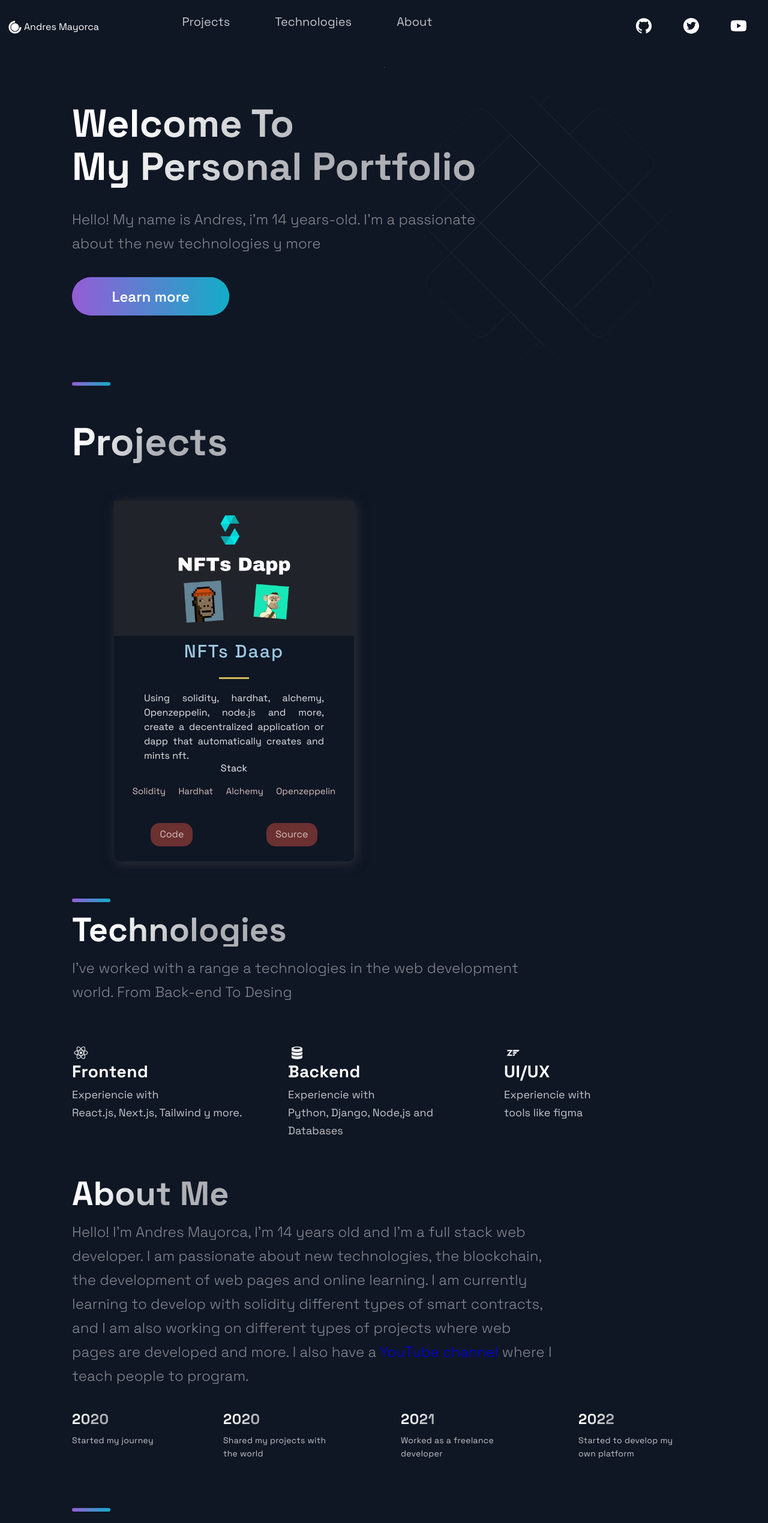
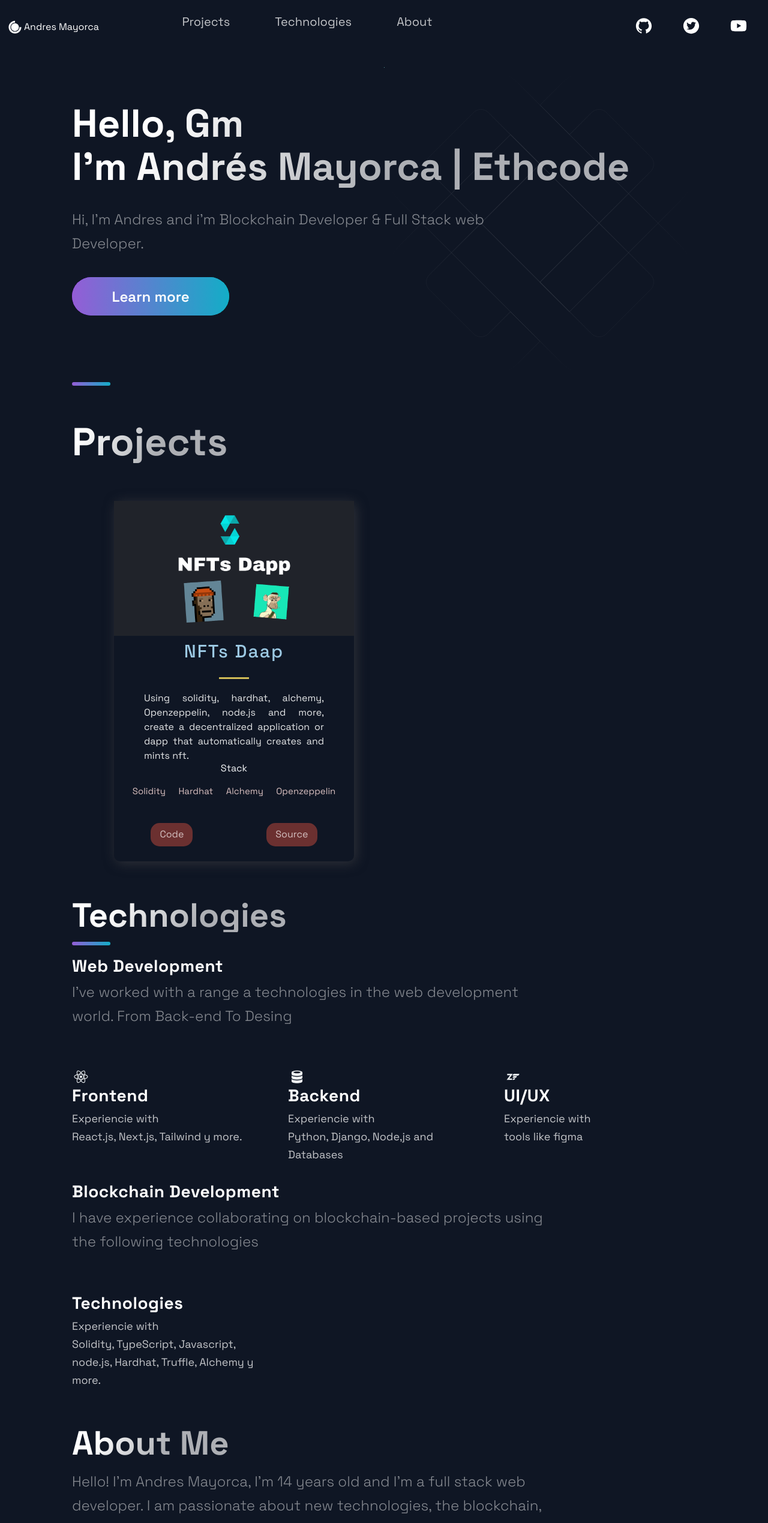
Before and after one commit to andresmayorca/andresmayorca-portfolio, a Next.js app: page / in a window 1280 px wide. Shown: the top 2539 px of the page at 60% size. Built offline with nearby package versions, Linux system fonts and the light colour scheme.

Commit message:
updating portfolio

```diff
--- a/src/components/Hero/Hero.js
+++ b/src/components/Hero/Hero.js
@@ -9,13 +9,13 @@ const Hero = () => (
     <title>Andres Mayorca</title>
     <LeftSection>
       <SectionTitle main center>
-        Welcome To <br />
-        My Personal Portfolio
+        Hello, Gm  <br />
+        I'm Andrés Mayorca | Ethcode
       </SectionTitle>
       <SectionText>
-        Hello! My name is Andres, i'm 14 years-old. I'm a passionate about the new technologies y more
+      Hi, I'm Andres and i'm Blockchain Developer & Full Stack web Developer.
       </SectionText>
-      <Button onClick={() => window.location = 'https://google.com'}>Learn more</Button>
+      <Button onClick={() => window.location = 'https://twitter.com/ethcode'}>Learn more</Button>
     </LeftSection>
   </Section>
 );
--- a/src/components/Technologies/Technologies.js
+++ b/src/components/Technologies/Technologies.js
@@ -5,9 +5,10 @@ import { List, ListContainer, ListItem, ListParagraph, ListTitle } from './Techn
 
 const Technologies = () =>  (
   <Section id="tech">
+    <SectionTitle>Technologies</SectionTitle>
     <SectionDivider />
     <br />
-    <SectionTitle>Technologies</SectionTitle>
+    <ListTitle>Web Development</ListTitle>
     <SectionText>
       I've worked with a range a technologies in the web development world.
       From Back-end To Desing
@@ -44,6 +45,21 @@ const Technologies = () =>  (
         </ListContainer>
       </ListItem>
     </List>
+    <ListTitle>Blockchain Development</ListTitle>
+    <SectionText>
+    I have experience collaborating on blockchain-based projects using the following technologies
+    </SectionText>
+    <List>
+      <ListItem>
+        <ListContainer>
+          <ListTitle>Technologies</ListTitle>
+          <ListParagraph>
+            Experiencie with <br />
+            Solidity, TypeScript, Javascript, node.js, Hardhat, Truffle, Alchemy y more.
+          </ListParagraph>
+        </ListContainer>
+      </ListItem>
+    </List>
   </Section>
 );
 
```
